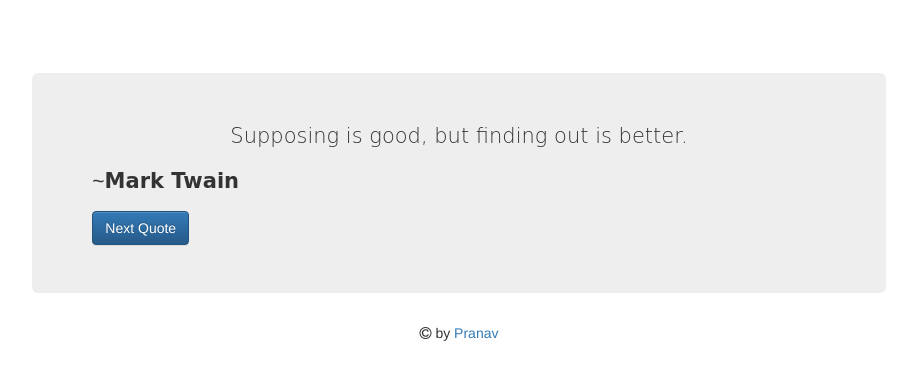
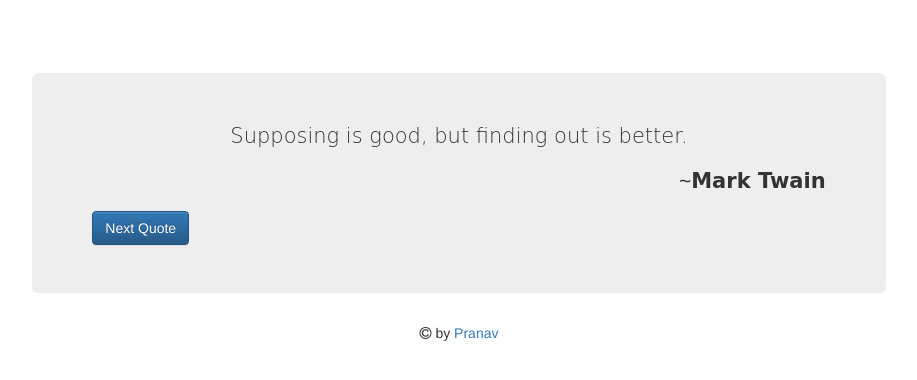
Before and after one commit to pranavgadekar/random-quotes-generator, a plain HTML site: page index.html in a window 1280 px wide. Shown: the part 124-504 px from the top of the page, without its empty margins (181-1098 px from the left). Drawn offline with nearby package versions, Linux system fonts and the light colour scheme; a web font is replaced by a local one.

Commit message:
author div shifted to right

```diff
--- a/index.html
+++ b/index.html
@@ -22,7 +22,7 @@
                 <div class="col-md-8 jumbotron">
                         <p id="quote-content">Supposing is good, but finding out is better.</p>
                         <div class="row">
-                        <div class="col-md-6"><p>~<span id="quote-title">Mark Twain</span></p></div>
+                        <div class="col-md-12 text-right"><p>~<span id="quote-title">Mark Twain</span></p></div>
                     </div>
                     <button class="btn btn-primary" id="get-another-quote-button">Next Quote</button>
                 </div>
```
